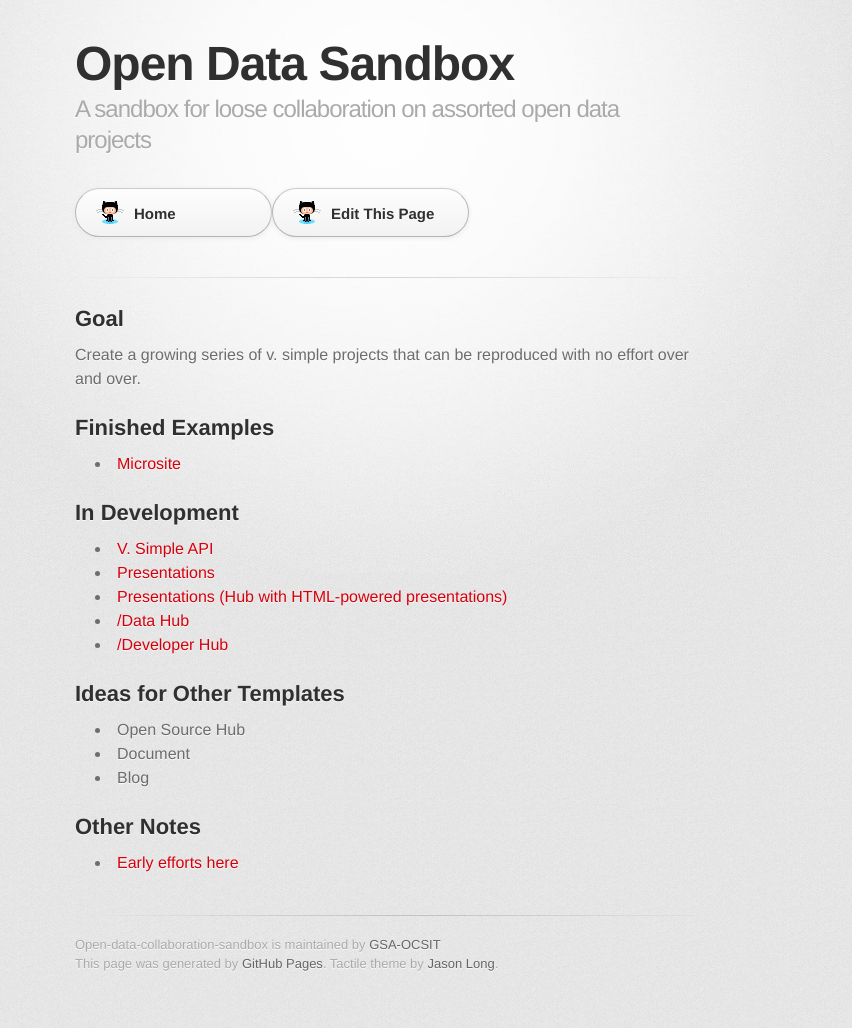
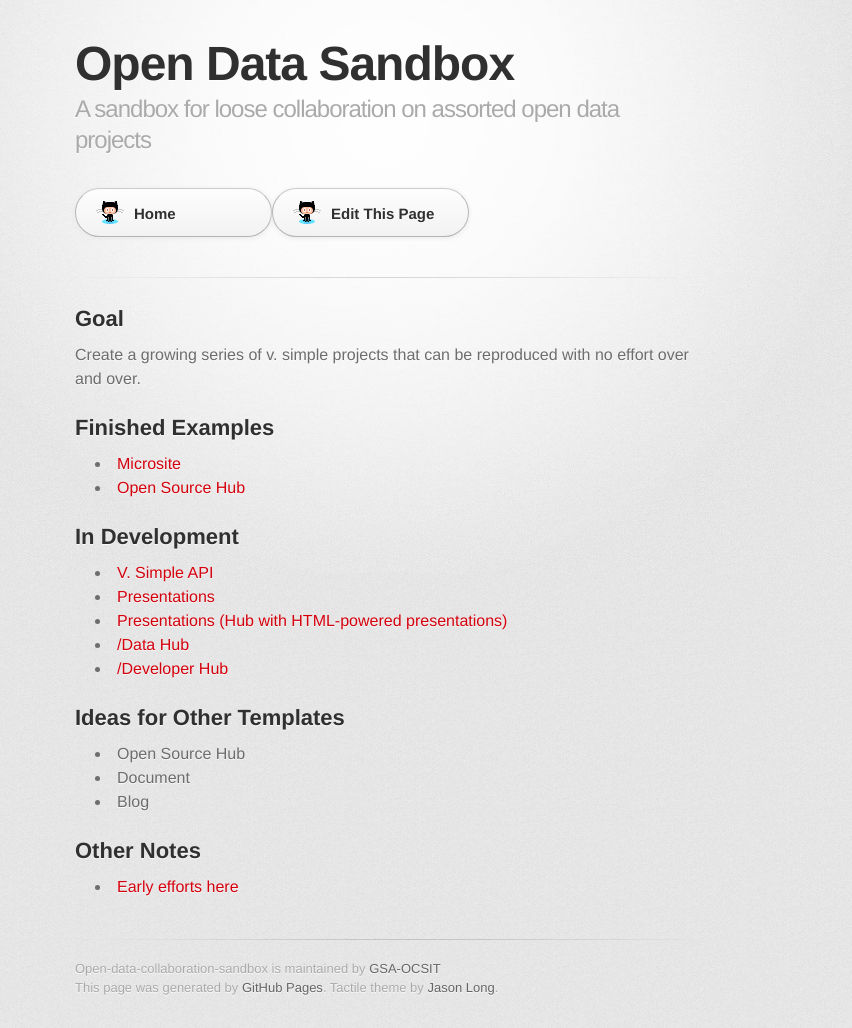
Before and after one commit to GSA/Open-Data-Collaboration-Sandbox, a Jekyll site: the page built from template_all_the_x.md, in a window 1280 px wide. Shown: the whole page, without its empty margins (255-1107 px from the left). Built offline with Jekyll 4.4.1, drawn with Linux system fonts in a browser that asks for light colours; some web fonts are replaced; before the commit the page ends 1004 px from its top, so only the background shows below that.

Commit message:
Update template_all_the_x.md

```diff
--- a/template_all_the_x.md
+++ b/template_all_the_x.md
@@ -11,6 +11,7 @@
 
 ## Finished Examples
 * [Microsite](https://github.com/GSA-OCSIT/Template-Microsite/)
+* [Open Source Hub](https://github.com/virtix/open-source-program-template)
 
 
 ## In Development
```
